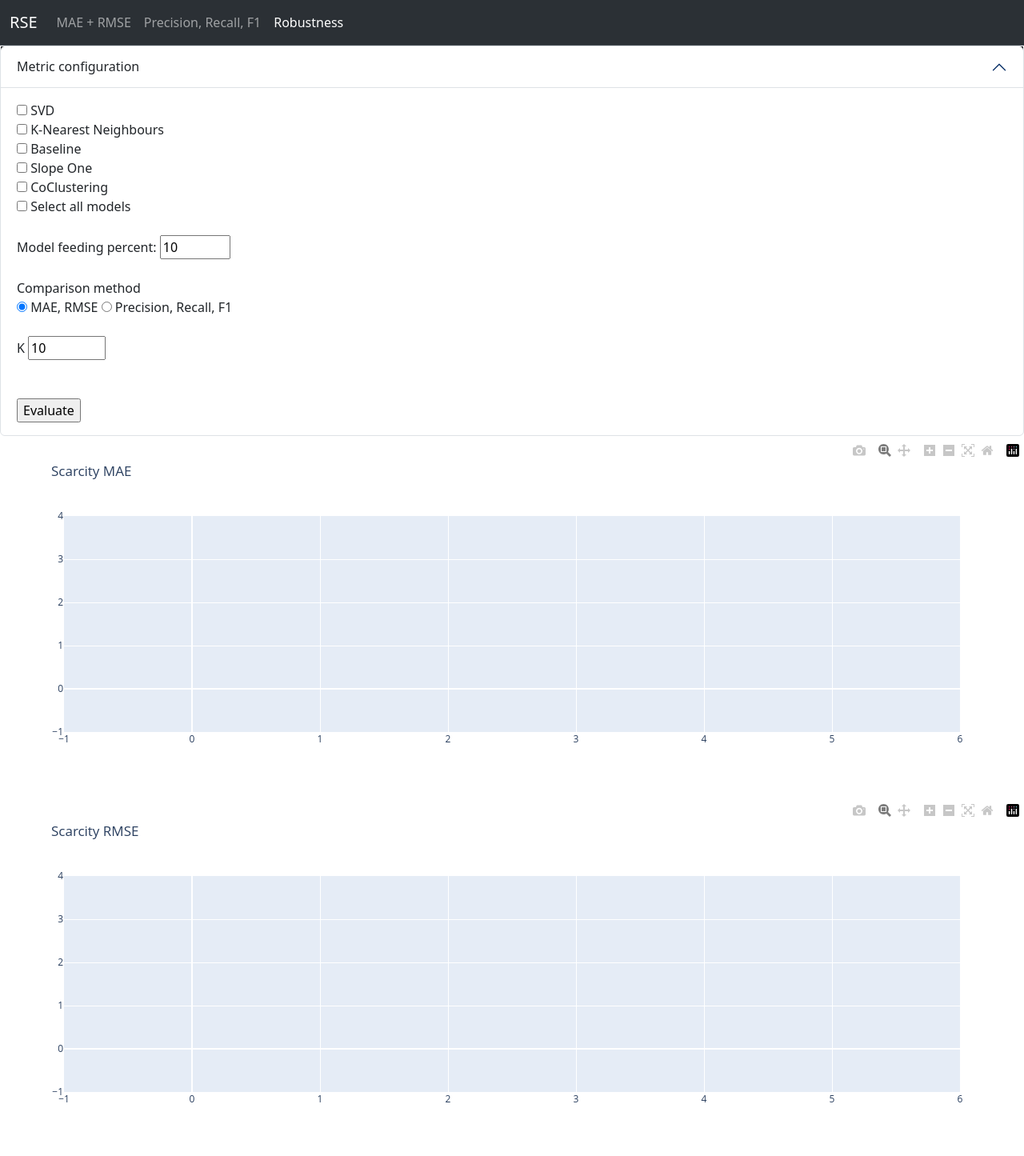
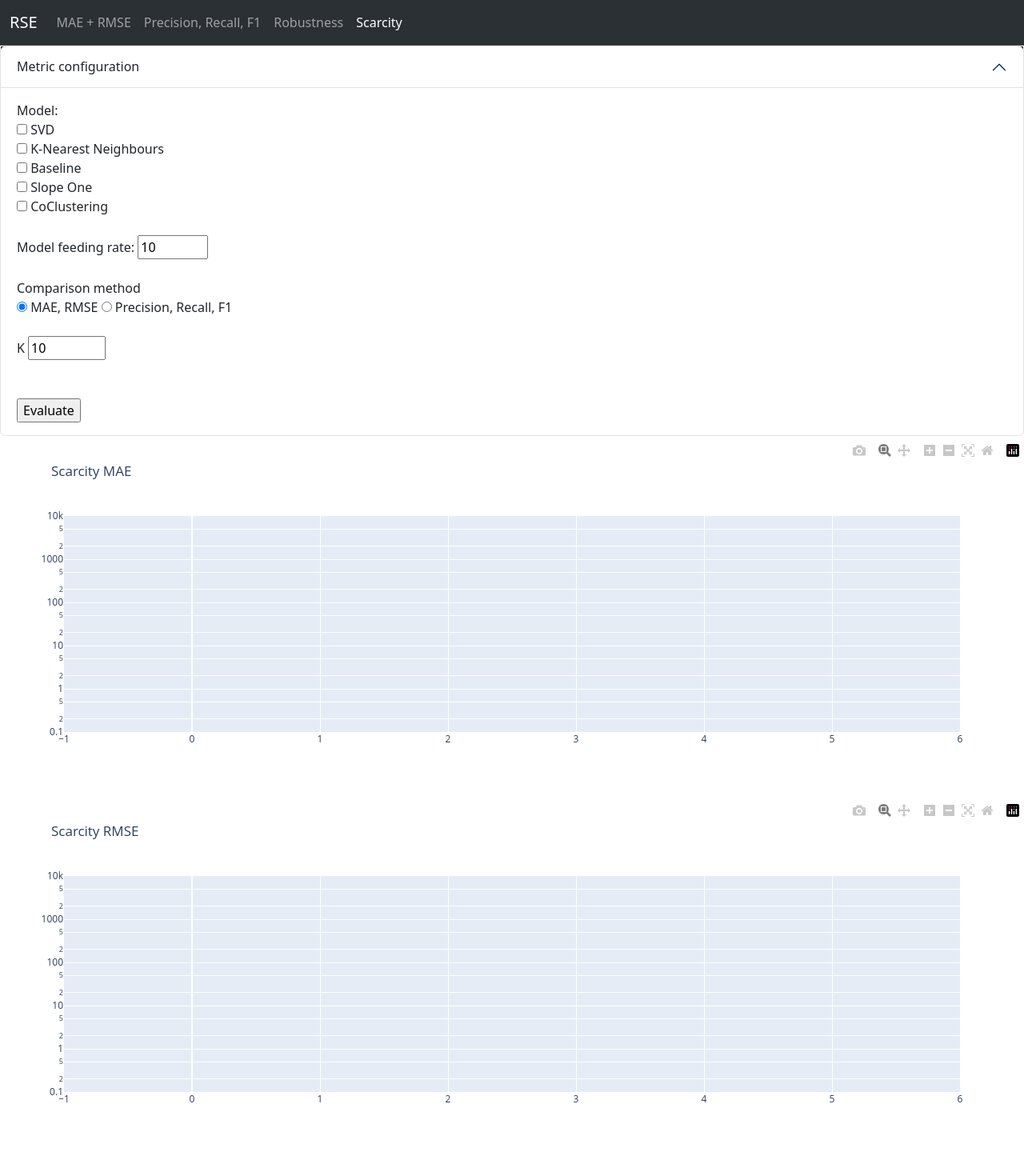
Before and after one commit to gatsbre/licenta_v2, a Flask app: page /scarcity in a window 1280 px wide, after a click on "Metric configuration". Shown: the whole page at 80% size. Run offline with Flask 3, Linux system fonts and the light colour scheme; data that the repository does not hold is empty; some libraries are stand-ins or nearby versions.

Commit message:
added scarcity to menu added multiple model scatters into the graph

```diff
--- a/app.py
+++ b/app.py
@@ -173,23 +173,28 @@ def get_robustness_plots(models, nr_users, rating, comparison_method, k):
 
 
 @app.route(
-    "/scarcity/get_plots/<model>/<model_feeding_percent>/<comparison_method>/<k>",
+    "/scarcity/get_plots/<models>/<model_feeding_rate>/<comparison_method>/<k>",
     methods=["GET"],
 )
-def get_scarcity_plots(model, model_feeding_percent, comparison_method, k=10):
+def get_scarcity_plots(models, model_feeding_rate, comparison_method, k=10):
+    selected_models = models.split(",")
+    print(selected_models)
+
     if comparison_method == "mae_rmse":
         mae_to_plot, rmse_to_plot = utils.get_plots(
-            selected_models=model,
+            selected_models=selected_models,
             function=utils.get_scarcity_mae_rmse,
             comparison_method=comparison_method,
-            model_feeding_percent=model_feeding_percent,
+            model_feeding_rate=model_feeding_rate,
         )
 
         fig_scarcity_mae = go.Figure(data=mae_to_plot)
         fig_scarcity_mae.update_layout(title="Scarcity MAE")
+        fig_scarcity_mae.update_yaxes(type="log")
 
         fig_scarcity_rmse = go.Figure(data=rmse_to_plot)
         fig_scarcity_rmse.update_layout(title="Scarcity RMSE")
+        fig_scarcity_rmse.update_yaxes(type="log")
 
         return jsonify(
             {
@@ -199,21 +204,24 @@ def get_scarcity_plots(model, model_feeding_percent, comparison_method, k=10):
         )
     elif comparison_method == "prf":
         precision_to_plot, recall_to_plot, f1_to_plot = utils.get_plots(
-            selected_models=model,
+            selected_models=selected_models,
             function=utils.get_scarcity_prf,
             comparison_method=comparison_method,
-            model_feeding_percent=model_feeding_percent,
+            model_feeding_rate=model_feeding_rate,
             k=k,
         )
 
         fig_scarcity_precision = go.Figure(data=precision_to_plot)
         fig_scarcity_precision.update_layout(title="Scarcity Precision")
+        fig_scarcity_precision.update_yaxes(type="log")
 
         fig_scarcity_recall = go.Figure(data=recall_to_plot)
         fig_scarcity_recall.update_layout(title="Scarcity Recall")
+        fig_scarcity_recall.update_yaxes(type="log")
 
         fig_scarcity_f1 = go.Figure(data=f1_to_plot)
         fig_scarcity_f1.update_layout(title="Scarcity F1")
+        fig_scarcity_f1.update_yaxes(type="log")
 
         return jsonify(
             {
--- a/utils.py
+++ b/utils.py
@@ -24,7 +24,7 @@ def get_plots(
     nr_users=0,
     rating=0,
     comparison_method="",
-    model_feeding_percent=0,
+    model_feeding_rate=0,
 ):
     plots = []
 
@@ -33,40 +33,42 @@ def get_plots(
     )  # the interval of the random_state
 
     # scarcity
-    if model_feeding_percent:
+    if model_feeding_rate:
         if comparison_method == "mae_rmse":
-            for i, trace in enumerate(
-                function(
-                    selected_models,
-                    random_state_value,
-                    comparison_method,
-                    model_feeding_percent,
-                )
-            ):
-                try:
-                    if not plots[i % 2]:
-                        plots[i % 2] = []
-                except IndexError:
-                    plots.append([])
-                plots[i % 2].append(trace)
+            for model_name in selected_models:
+                for i, trace in enumerate(
+                    function(
+                        model_name,
+                        random_state_value,
+                        comparison_method,
+                        model_feeding_rate,
+                    )
+                ):
+                    try:
+                        if not plots[i % 2]:
+                            plots[i % 2] = []
+                    except IndexError:
+                        plots.append([])
+                    plots[i % 2].append(trace)
         elif comparison_method == "prf":
-            for i, trace in enumerate(
-                function(
-                    selected_models,
-                    random_state_value,
-                    comparison_method,
-                    model_feeding_percent,
-                )
-            ):
-                try:
-                    if not plots[i % 3]:
-                        plots[i % 3] = []
-                except IndexError:
-                    plots.append([])
-                plots[i % 3].append(trace)
+            for model_name in selected_models:
+                for i, trace in enumerate(
+                    function(
+                        model_name,
+                        random_state_value,
+                        comparison_method,
+                        model_feeding_rate,
+                    )
+                ):
+                    try:
+                        if not plots[i % 3]:
+                            plots[i % 3] = []
+                    except IndexError:
+                        plots.append([])
+                    plots[i % 3].append(trace)
 
     # precision, recall, f1
-    if k and not (nr_users and rating or model_feeding_percent):
+    if k and not (nr_users and rating or model_feeding_rate):
         for model_name in selected_models:
             for i, score_bar in enumerate(function(model_name, random_state_value, k)):
                 try:
@@ -103,7 +105,7 @@ def get_plots(
                         plots.append([])
                     plots[i % 3].append(score_bar)
     # mae, rmse
-    elif model_feeding_percent == 0:
+    elif model_feeding_rate == 0:
         for model_name in selected_models:
             for i, score_bar in enumerate(function(model_name, random_state_value)):
                 try:
@@ -419,13 +421,13 @@ def get_scarcity_mae_rmse(
     model_name,
     random_state_value,
     comparison_method="mae_rmse",
-    model_feeding_percent=10,
+    model_feeding_rate=10,
 ):
     scarcity_mae_rmse_data = {
         "model_name": model_name,
         "random_state_value": random_state_value,
         "comparison_method": comparison_method,
-        "model_feeding_percent": model_feeding_percent,
+        "model_feeding_rate": model_feeding_rate,
         "k": 0,
     }
 
@@ -443,8 +445,8 @@ def get_scarcity_mae_rmse(
         rmse_list.append(step["rmse_score"])
         nr_items_list.append(step["nr_items"])
 
-    mae_trace = go.Scatter(x=nr_items_list, y=mae_list, name="MAE")
-    rmse_trace = go.Scatter(x=nr_items_list, y=rmse_list, name="RMSE")
+    mae_trace = go.Scatter(x=nr_items_list, y=mae_list, name=f"{model_name}")
+    rmse_trace = go.Scatter(x=nr_items_list, y=rmse_list, name=f"{model_name}")
 
     return mae_trace, rmse_trace
 
@@ -453,14 +455,14 @@ def get_scarcity_prf(
     model_name,
     random_state_value,
     comparison_method="prf",
-    model_feeding_percent=10,
+    model_feeding_rate=10,
     k_value=10,
 ):
     scarcity_prf_data = {
         "model_name": model_name,
         "random_state_value": random_state_value,
         "comparison_method": comparison_method,
-        "model_feeding_percent": model_feeding_percent,
+        "model_feeding_rate": model_feeding_rate,
         "k": k_value,
     }
 
@@ -480,9 +482,11 @@ def get_scarcity_prf(
         f1_list.append(step["f1_score"])
         nr_items_list.append(step["nr_items"])
 
-    precision_trace = go.Scatter(x=nr_items_list, y=precision_list, name="Precision")
-    recall_trace = go.Scatter(x=nr_items_list, y=recall_list, name="Recall")
-    f1_trace = go.Scatter(x=nr_items_list, y=f1_list, name="F1")
+    precision_trace = go.Scatter(
+        x=nr_items_list, y=precision_list, name=f"{model_name}"
+    )
+    recall_trace = go.Scatter(x=nr_items_list, y=recall_list, name=f"{model_name}")
+    f1_trace = go.Scatter(x=nr_items_list, y=f1_list, name=f"{model_name}")
 
     return precision_trace, recall_trace, f1_trace
 
--- a/web/templates/precision_recall_f1.html
+++ b/web/templates/precision_recall_f1.html
@@ -31,6 +31,9 @@
               <li class="nav-item">
                 <a class="nav-link" href="/robustness">Robustness</a>
               </li>
+              <li class="nav-item">
+                <a class="nav-link" href="/scarcity">Scarcity</a>
+            </li>
             </ul>
           </div>
         </div>
--- a/web/templates/scarcity.html
+++ b/web/templates/scarcity.html
@@ -35,7 +35,10 @@
                                 Recall, F1</a>
                         </li>
                         <li class="nav-item">
-                            <a class="nav-link active" href="/robustness">Robustness</a>
+                            <a class="nav-link" href="/robustness">Robustness</a>
+                        </li>
+                        <li class="nav-item">
+                            <a class="nav-link active" href="/scarcity">Scarcity</a>
                         </li>
                     </ul>
                 </div>
@@ -58,6 +61,10 @@
                     <div class="accordion-body">
                         <form id="evaluationForm" action="/robustness"
                             method="get">
+
+                            <label>Model:</label>
+
+                            <br>
 
                             <input type="checkbox" name="model" value="svd"
                                 id="svd">
@@ -88,15 +95,13 @@
                             <label for="co_clustering">CoClustering</label>
 
                             <br>
-
-                            <input type="checkbox" id="selectAll">
-                            <label for="selectAll">Select all models</label>
-
-                            <br>
                             <br>
 
-                            <label for="model_feeding_percent">Model feeding percent:</label>
-                            <input type="number" id="model_feeding_percent" name="model_feeding_percent" min="5" max="50" step="5" value="10">
+                            <label for="model_feeding_rate">Model feeding
+                                rate:</label>
+                            <input type="number" id="model_feeding_rate"
+                                name="model_feeding_rate" min="5" max="50"
+                                step="5" value="10">
 
                             <br>
                             <br>
@@ -118,8 +123,8 @@
                             <br>
                             <div id="comparison_inputs">
                                 <label for="k">K</label>
-                            <input type="number" id="k" name="k" min="5" ,
-                                max="100" value="10">
+                                <input type="number" id="k" name="k" min="5" ,
+                                    max="100" value="10">
                             </div>
                             <br>
                             <br>
@@ -150,7 +155,7 @@
             try {
                 const comparisonMethod = document.querySelector('input[name="comparison_method"]:checked').value;
                 const modelsInPage = [...document.getElementsByName("model")];
-                const modelFeedingPercent = document.getElementById("model_feeding_percent").value
+                const modelFeedingPercent = document.getElementById("model_feeding_rate").value
                 const inputsInPage = [...document.getElementsByTagName("input")]
                 const kValue = document.getElementById("k").value;
                 const disableAllInputs = (() => {
@@ -164,10 +169,10 @@
                 const response = await (async () => {
                     if (!filteredModelsInPage.length) {
 
-                        return await fetch(`/scarcity/get_plots/svd/${modelFeedingPercent}/${comparisonMethod}/${kValue}`);
+                        return await fetch(`/scarcity/get_plots/${modelsInPage.map((input) => input.value)}/${modelFeedingPercent}/${comparisonMethod}/${kValue}`);
                     }
                     return await fetch(
-                        `/scarcity/get_plots/svd/${modelFeedingPercent}/${comparisonMethod}/${kValue}`
+                        `/scarcity/get_plots/${filteredModelsInPage}/${modelFeedingPercent}/${comparisonMethod}/${kValue}`
                     );
                 })();
                 const data = await response.json();
@@ -183,15 +188,6 @@
                 return null;
             }
         };
-
-        document.getElementById("selectAll").addEventListener("change", (event) => {
-            const checkboxes = document.querySelectorAll(
-                'input[type="checkbox"][name="model"]'
-            );
-            for (let i = 0; i < checkboxes.length; i++) {
-                checkboxes[i].checked = event.target.checked;
-            }
-        });
 
         const plotModels = async () => {
             const loadingSpinner = document.getElementById("loading-window");
```
Also changed, not shown: api.py (+4 -4 lines), web/templates/mae_rmse.html (+22 -10 lines), web/templates/robustness.html (+42 -18 lines).
